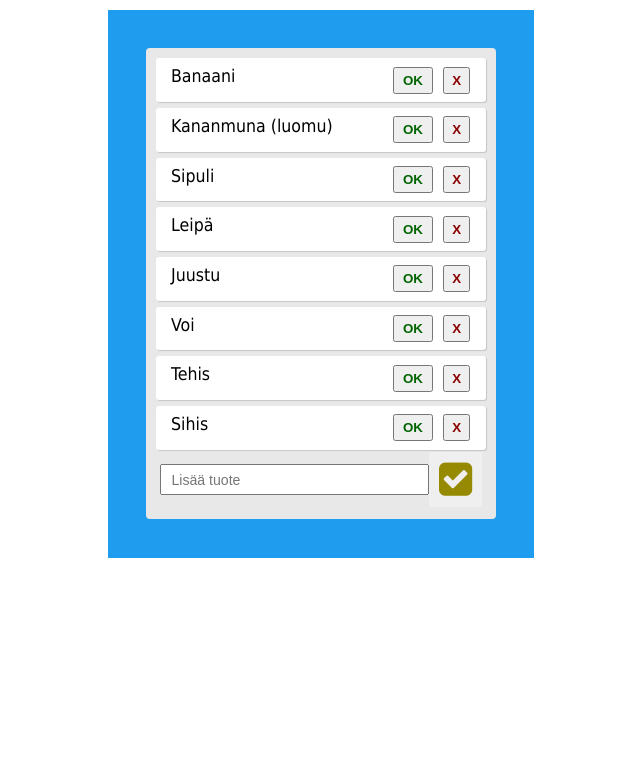
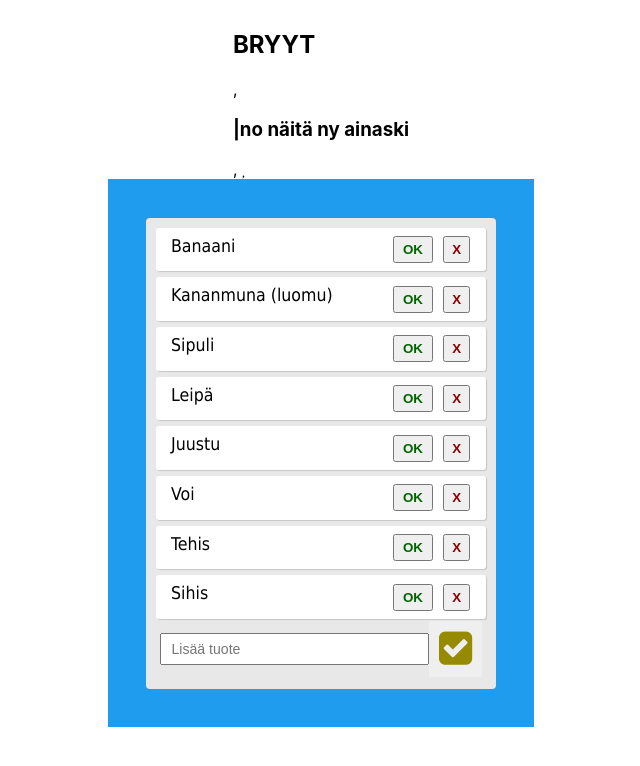
Before and after one commit to mnuik/react-shopping-list, a React (Create React App) app: page / in a window 1280 px wide. Shown: the top 766 px of the page, without its empty margins (319-959 px from the left). Built offline with nearby package versions, Linux system fonts and the light colour scheme.

Commit message:
added header component

```diff
--- a/public/index.html
+++ b/public/index.html
@@ -7,7 +7,7 @@
     <meta name="theme-color" content="#000000" />
     <meta
       name="description"
-      content="Web site created using create-react-app"
+      content="Shopping List"
     />
     <link rel="apple-touch-icon" href="%PUBLIC_URL%/logo192.png" />
     <!--
@@ -24,7 +24,7 @@
       work correctly both with client-side routing and a non-root public URL.
       Learn how to configure a non-root public URL by running `npm run build`.
     -->
-    <title>Shopping List</title>
+    <title>Ostoslista</title>
   </head>
   <body>
     <noscript>You need to enable JavaScript to run this app.</noscript>
--- a/src/App.js
+++ b/src/App.js
@@ -106,6 +106,9 @@ function App() {
 
   return (
     <div className="container">
+    <header><div className="header">
+      <h2>BRYYT</h2>, <h3> |no näitä ny ainaski </h3>, <i class="far fa-heart"></i>
+    </div></header>
       <div className="app">
         <div className="todo-list">
           {todos.map((todo, index) => (
```
